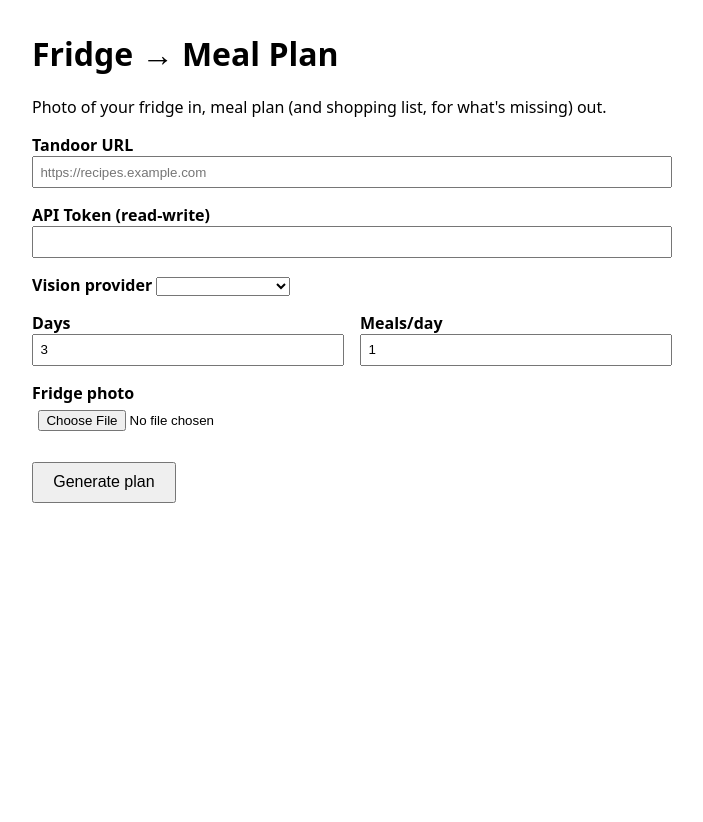
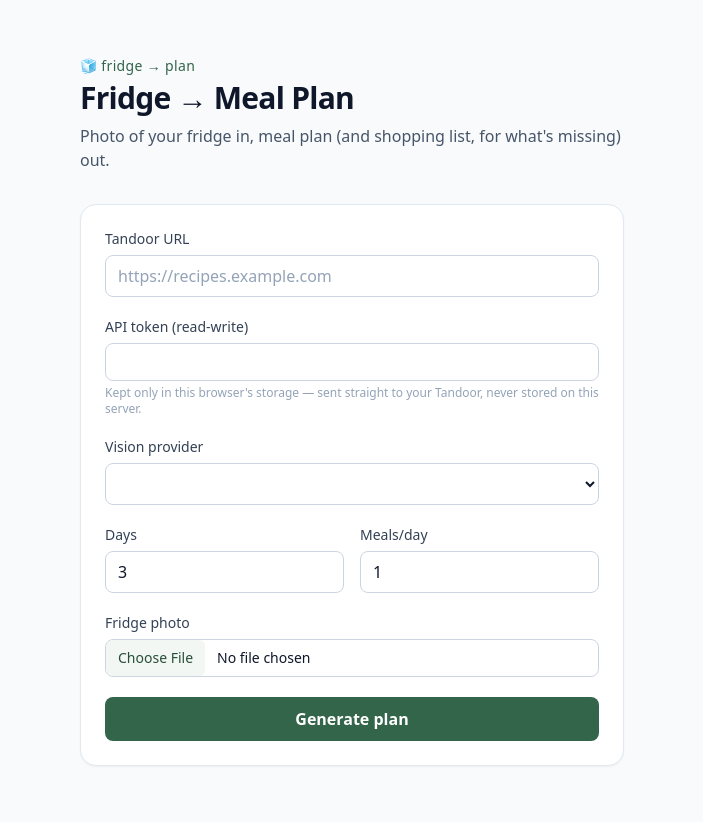
Before and after one commit to am9zZWY/tandoor-fridge, a Flask app: page / in a window 1280 px wide. Shown: the whole page, without its empty margins (288-991 px from the left). Before the commit the page ends 503 px from the top, so only its background shows below. Run offline with Flask 3, Linux system fonts and the light colour scheme; some libraries are stand-ins or nearby versions.

Commit message:
Restyle UI with Tailwind, align Dockerfile EXPOSE with app port
Rebuild the single-page UI on Tailwind (CDN build, no build step) with
a deliberate palette instead of default styling, and note in the UI
that the API token is kept in localStorage only. Also fix the
Dockerfile's EXPOSE to match the app's actual listening port (5050).

Co-Authored-By: Claude Sonnet 5 <noreply@anthropic.com>

```diff
--- a/docker-compose.prod.yml
+++ b/docker-compose.prod.yml
@@ -3,7 +3,7 @@ services:
     image: ghcr.io/am9zzwy/tandoor-fridge/fridgeplan:latest
     restart: unless-stopped
     ports:
-      - "5050:5000"
+      - "5050:5050"
     environment:
       - ANTHROPIC_API_KEY=${ANTHROPIC_API_KEY}
       - OPENAI_API_KEY=${OPENAI_API_KEY}
--- a/docker-compose.yml
+++ b/docker-compose.yml
@@ -23,7 +23,7 @@ services:
   fridgeplan:
     build: ./fridgeplan
     ports:
-      - "5050:5000"
+      - "5050:5050"
     environment:
       - ANTHROPIC_API_KEY=${ANTHROPIC_API_KEY}
       - OPENAI_API_KEY=${OPENAI_API_KEY}
--- a/fridgeplan/app.py
+++ b/fridgeplan/app.py
@@ -272,4 +272,4 @@ def api_plan():
 
 
 if __name__ == "__main__":
-    app.run(host="0.0.0.0", port=5000)
+    app.run(host="0.0.0.0", port=5050)
--- a/fridgeplan/templates/index.html
+++ b/fridgeplan/templates/index.html
@@ -1,41 +1,108 @@
+<!doctype html>
+<html lang="en">
+<head>
+  <meta charset="utf-8">
+  <meta name="viewport" content="width=device-width, initial-scale=1">
   <title>Fridge Planner</title>
-<style>
-  body { font-family: system-ui, sans-serif; max-width: 40rem; margin: 2rem auto; padding: 0 1rem; }
-  label { display: block; margin-top: 1rem; font-weight: 600; }
-  input { width: 100%; padding: .4rem; box-sizing: border-box; }
-  .row { display: flex; gap: 1rem; }
-  .row > div { flex: 1; }
-  button { margin-top: 1.5rem; padding: .6rem 1.2rem; font-size: 1rem; }
-  pre { background: #f0f0f0; padding: 1rem; white-space: pre-wrap; }
-  .error { color: #b00020; }
-</style>
+  <script src="https://cdn.tailwindcss.com"></script>
+  <script>
+    tailwind.config = {
+      theme: {
+        extend: {
+          colors: {
+            brand: {
+              50: '#f2f7f4',
+              100: '#e0ece4',
+              400: '#5b9779',
+              500: '#3f7d5c',
+              600: '#33654a',
+              700: '#294f3b',
+            },
+          },
+        },
+      },
+    }
+  </script>
+</head>
+<body class="min-h-screen bg-slate-50 text-slate-900 antialiased">
+  <main class="mx-auto max-w-xl px-4 py-10 sm:py-14">
+    <div class="mb-8">
+      <p class="text-sm font-medium tracking-wide text-brand-600">🧊 fridge&nbsp;→&nbsp;plan</p>
+      <h1 class="mt-1 text-3xl font-bold tracking-tight">Fridge → Meal Plan</h1>
+      <p class="mt-2 text-slate-600">
+        Photo of your fridge in, meal plan (and shopping list, for what's missing) out.
+      </p>
+    </div>
 
-<h1>Fridge → Meal Plan</h1>
-<p>Photo of your fridge in, meal plan (and shopping list, for what's missing) out.</p>
+    <form id="f" class="space-y-5 rounded-2xl border border-slate-200 bg-white p-6 shadow-sm">
+      <div>
+        <label class="block text-sm font-medium text-slate-700" for="tandoor_url">Tandoor URL</label>
+        <input id="tandoor_url" name="tandoor_url" placeholder="https://recipes.example.com" required
+          class="mt-1.5 w-full rounded-lg border border-slate-300 px-3 py-2 placeholder:text-slate-400
+                 focus:border-brand-500 focus:outline-none focus:ring-2 focus:ring-brand-500/30">
+      </div>
 
-<form id="f">
-  <label>Tandoor URL <input name="tandoor_url" placeholder="https://recipes.example.com" required></label>
-  <label>API Token (read-write) <input name="api_token" type="password" required></label>
-  <label>Vision provider
-    <select name="provider">
+      <div>
+        <label class="block text-sm font-medium text-slate-700" for="api_token">API token (read-write)</label>
+        <input id="api_token" name="api_token" type="password" required
+          class="mt-1.5 w-full rounded-lg border border-slate-300 px-3 py-2 font-mono text-sm
+                 focus:border-brand-500 focus:outline-none focus:ring-2 focus:ring-brand-500/30">
+        <p class="mt-1 text-xs text-slate-400">
+          Kept only in this browser's storage — sent straight to your Tandoor, never stored on this server.
+        </p>
+      </div>
+
+      <div>
+        <label class="block text-sm font-medium text-slate-700" for="provider">Vision provider</label>
+        <select id="provider" name="provider"
+          class="mt-1.5 w-full rounded-lg border border-slate-300 bg-white px-3 py-2
+                 focus:border-brand-500 focus:outline-none focus:ring-2 focus:ring-brand-500/30">
           <option value="anthropic">Anthropic (Claude)</option>
           <option value="openai">OpenAI</option>
           <option value="mistral">Mistral</option>
         </select>
-  </label>
-  <div class="row">
-    <div><label>Days <input name="days" type="number" value="3" min="1" max="14"></label></div>
-    <div><label>Meals/day <input name="meals_per_day" type="number" value="1" min="1" max="4"></label></div>
       </div>
-  <label>Fridge photo <input name="image" type="file" accept="image/*" capture="environment" required></label>
-  <button type="submit">Generate plan</button>
+
+      <div class="grid grid-cols-2 gap-4">
+        <div>
+          <label class="block text-sm font-medium text-slate-700" for="days">Days</label>
+          <input id="days" name="days" type="number" value="3" min="1" max="14"
+            class="mt-1.5 w-full rounded-lg border border-slate-300 px-3 py-2
+                   focus:border-brand-500 focus:outline-none focus:ring-2 focus:ring-brand-500/30">
+        </div>
+        <div>
+          <label class="block text-sm font-medium text-slate-700" for="meals_per_day">Meals/day</label>
+          <input id="meals_per_day" name="meals_per_day" type="number" value="1" min="1" max="4"
+            class="mt-1.5 w-full rounded-lg border border-slate-300 px-3 py-2
+                   focus:border-brand-500 focus:outline-none focus:ring-2 focus:ring-brand-500/30">
+        </div>
+      </div>
+
+      <div>
+        <label class="block text-sm font-medium text-slate-700" for="image">Fridge photo</label>
+        <input id="image" name="image" type="file" accept="image/*" capture="environment" required
+          class="mt-1.5 w-full rounded-lg border border-slate-300 text-sm
+                 file:mr-3 file:rounded-md file:border-0 file:bg-brand-50 file:px-3 file:py-2
+                 file:text-sm file:font-medium file:text-brand-700 hover:file:bg-brand-100
+                 focus:border-brand-500 focus:outline-none focus:ring-2 focus:ring-brand-500/30">
+      </div>
+
+      <button type="submit"
+        class="w-full rounded-lg bg-brand-600 px-4 py-2.5 font-semibold text-white transition
+               hover:bg-brand-700 focus:outline-none focus:ring-2 focus:ring-brand-500/50 focus:ring-offset-2">
+        Generate plan
+      </button>
     </form>
 
-<pre id="out" hidden></pre>
+    <pre id="out" hidden class="mt-6 whitespace-pre-wrap rounded-2xl border p-5 font-mono text-sm shadow-sm"></pre>
+  </main>
 
 <script>
 const form = document.getElementById('f');
 const out = document.getElementById('out');
+const OUT_BASE = 'mt-6 whitespace-pre-wrap rounded-2xl border p-5 font-mono text-sm shadow-sm';
+const OUT_NORMAL = OUT_BASE + ' border-slate-200 bg-white text-slate-700';
+const OUT_ERROR = OUT_BASE + ' border-red-200 bg-red-50 text-red-700';
 
 // remember url/token locally so you don't retype them every time
 for (const k of ['tandoor_url', 'api_token', 'provider']) {
@@ -47,7 +114,7 @@ for (const k of ['tandoor_url', 'api_token', 'provider']) {
 form.addEventListener('submit', async (e) => {
   e.preventDefault();
   out.hidden = false;
-  out.className = '';
+  out.className = OUT_NORMAL;
   out.textContent = 'Looking in your fridge...';
   try {
     const res = await fetch('/api/plan', { method: 'POST', body: new FormData(form) });
@@ -59,8 +126,10 @@ form.addEventListener('submit', async (e) => {
       (data.meals.length ? '' : '  (no recipes could be scheduled)') +
       `\n\nShopping list: ${data.shopping_list_url}`;
   } catch (err) {
-    out.className = 'error';
+    out.className = OUT_ERROR;
     out.textContent = 'Error: ' + err.message;
   }
 });
 </script>
+</body>
+</html>
```
Also changed, not shown: 1 other file. Lines whose indentation alone changed are shown as unchanged.
